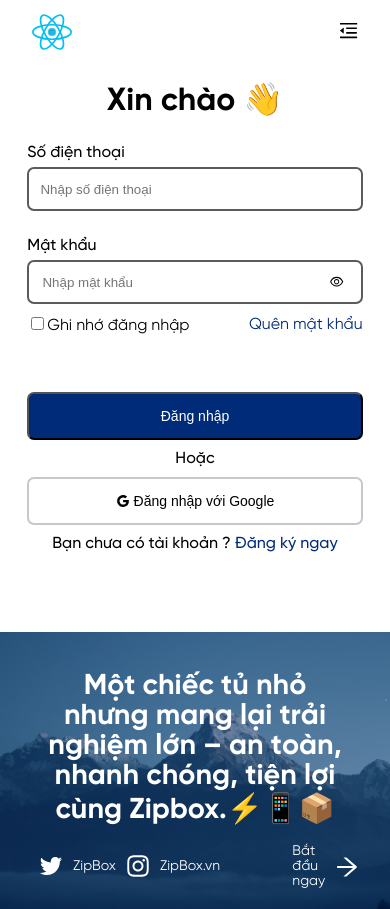
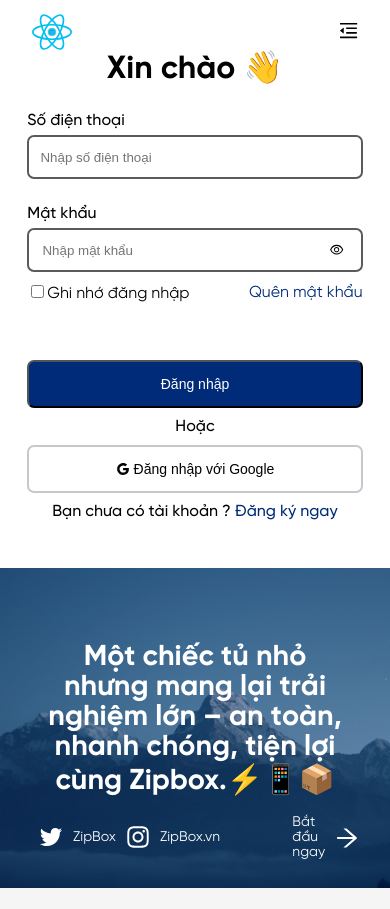
Before and after one commit to nta-taos/smart_locker_fe, a React (Vite) app: page /login in a window 390 px wide. After the commit the page ends 888 px from the top, so only its background shows below. Built offline with nearby package versions, Linux system fonts and the light colour scheme.

Commit message:
refactor: responsive login form

```diff
--- a/src/components/intro/Intro.module.scss
+++ b/src/components/intro/Intro.module.scss
@@ -1,6 +1,7 @@
 @use '../../styles/abstracts' as *;
 
 .introContainer {
+  height: 100vh;
   position: relative;
   background-color: #002a7979;
   width: 100%;
@@ -27,16 +28,17 @@
 .introBody {
   position: relative;
   bottom: 0;
-  padding: 5% 10%;
+  padding: 7% 10%;
   display: flex;
   flex-direction: column;
-  justify-content: space-around;
+  justify-content: space-between;
   color: $text-inverse;
 
   h1 {
     text-align: center;
     font-size: clamp(1.8rem, 3vw + 1rem, 2.8rem);
     font-weight: 700;
+    margin-top: 15%;
   }
 }
 
--- a/src/components/login/Login.module.scss
+++ b/src/components/login/Login.module.scss
@@ -1,12 +1,13 @@
 @use '../../styles/abstracts' as *;
 
 .loginContainer {
+  height: 100vh;
   flex-grow: 1;
   display: flex;
   flex-direction: column;
   justify-content: center;
   align-items: center;
-  padding: 5rem 7%;
+  padding: 3rem 7%;
   gap: 10px;
   background-color: $bg-white;
 
@@ -29,6 +30,7 @@
 
   @include mq(lg) {
     padding: 5rem 7%;
+    height: auto;
   }
 }
 
@@ -161,6 +163,7 @@
   border-radius: 0 100% 0 0;
   z-index: 2;
 }
+
 .border3 {
   position: absolute;
   width: 105px;
```
